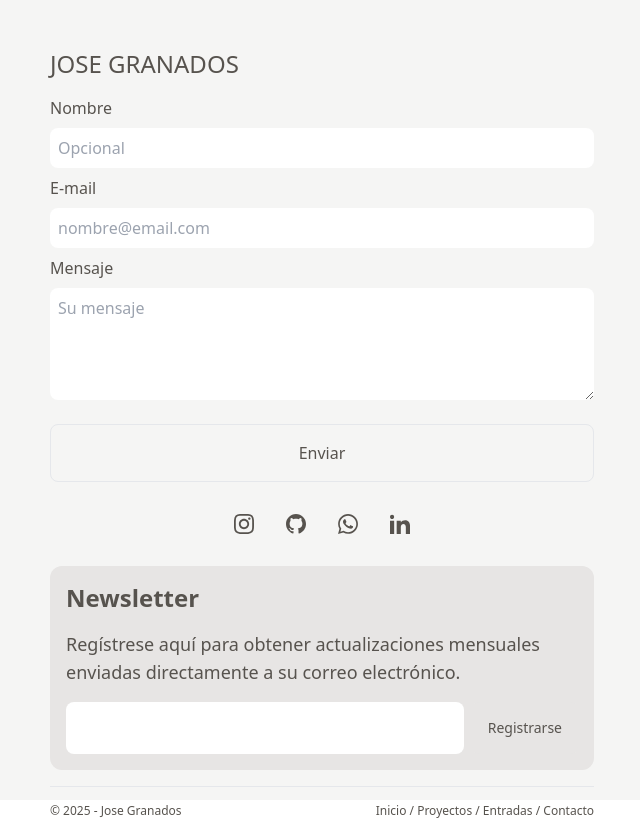
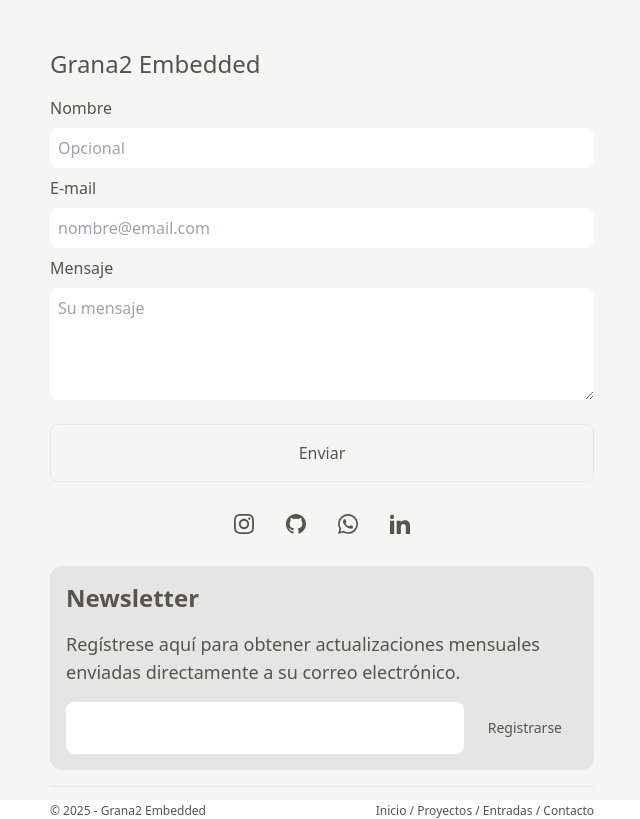
Before and after one commit to jgrana2/personal_blog_sv, a SvelteKit app: page /contact in a window 1280 px wide. Shown: the whole page, without its empty margins (318-958 px from the left). Built offline with nearby package versions, Linux system fonts and the light colour scheme.

Commit message:
Change page name

```diff
--- a/src/components/Footer.svelte
+++ b/src/components/Footer.svelte
@@ -1,4 +1,4 @@
 <div class="flex w-full border-t justify-between text-xs pt-4">
-    <span>&#169; 2025 - Jose Granados</span>
+    <span>&#169; 2025 - Grana2 Embedded</span>
     <div> <a href="/"><button class="hover:underline">Inicio</button></a> / <a href="projects"><button class="hover:underline">Proyectos</button></a> / <a href="posts"><button class="hover:underline">Entradas</button></a> / <a href="contact"><button class="hover:underline">Contacto</button></a></div>
 </div>
--- a/src/components/Profile.svelte
+++ b/src/components/Profile.svelte
@@ -1,3 +1,3 @@
 <div class="flex items-center w-full">
-    <span class="text-2xl font-extralight py-4"> JOSE GRANADOS </span>
+    <span class="text-2xl font-extralight py-4"> Grana2 Embedded </span>
 </div>
```
